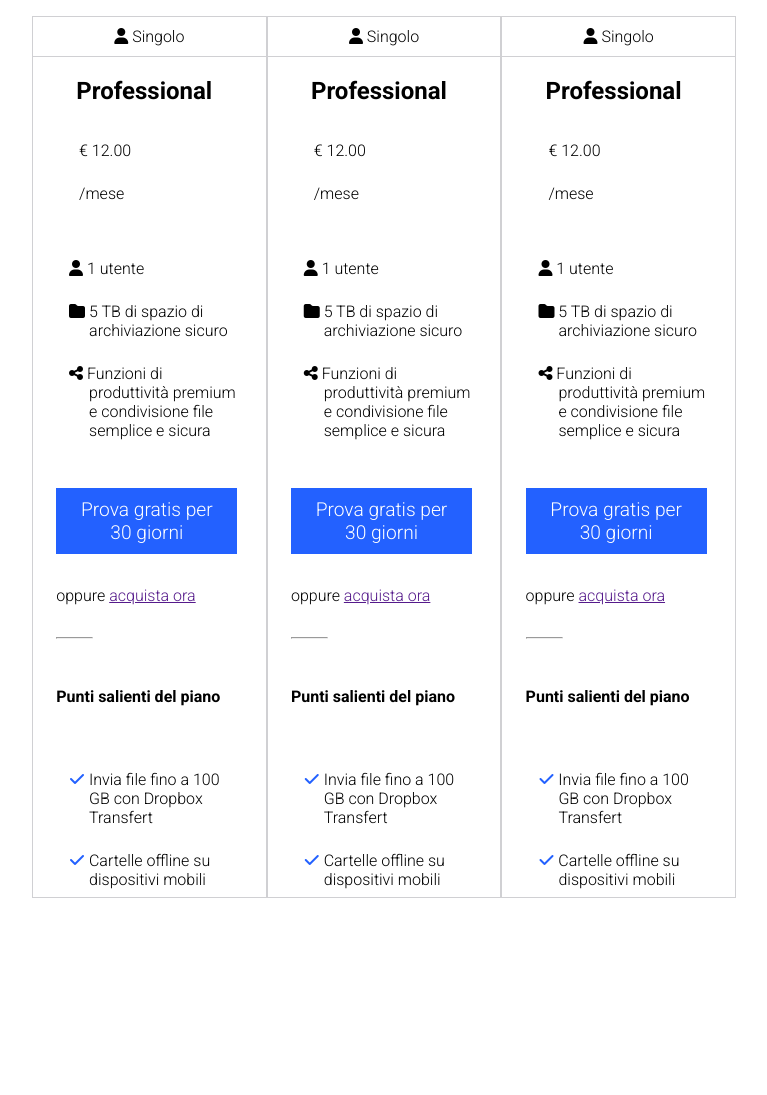
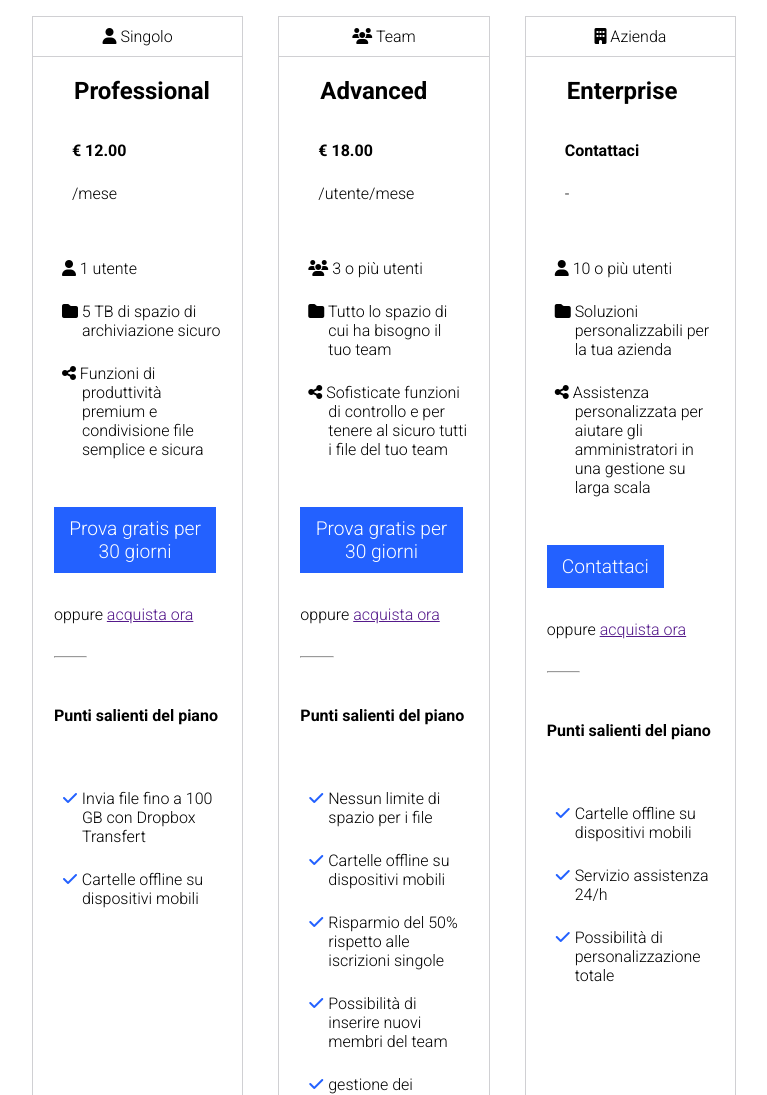
Before and after one commit to Elsti97/htmlcss-dropbox, a plain HTML site: page index.html in a window 1280 px wide. Shown: the part 1120-2215 px from the top of the page, without its empty margins (256-1023 px from the left). Before the commit the page ends 2018 px from the top, so only its background shows below. Drawn offline with Linux system fonts and the light colour scheme.

Commit message:
colonne business finite (no bottone contattaci)

```diff
--- a/assets/css/style.css
+++ b/assets/css/style.css
@@ -140,8 +140,9 @@ input[type='radio']:checked:after {
     justify-content: space-between;
     width: calc((100%/3)) -10px;
 }
-.col-32{
+.col-30{
     border: 1px solid #D0D0D3;
+    flex-basis: 30%;
 }
 
 .target{
@@ -176,7 +177,7 @@ ul{
 li{
     list-style: none;
     text-indent: -10px;
-    padding: 1rem 0 0.5rem 0.8rem;
+    padding: 1rem 0 0.5rem 0.5rem;
 }
 
 .compra{
--- a/index.html
+++ b/index.html
@@ -72,7 +72,7 @@
             <!-- colonne -->
             <div class="colonne">
                 <!-- colonna 1 -->
-                <div class="col-32">
+                <div class="col-30">
                     <div class="flex">
                         <div class="target">
                             <i class="fa-solid fa-user"></i>
@@ -81,7 +81,7 @@
                         <div class="width-80">
                                 <h3 class="bold">Professional</h3>
                             <ul>
-                                <li>€ 12.00</li>
+                                <li class="bold">€ 12.00</li>
                                 <li class="quando">/mese</li>
                                 <li> <i class="fa-solid fa-user"></i> 1  utente</li>
                                 <li><i class="fa-solid fa-folder"></i> 5 TB di spazio di archiviazione sicuro</li>
@@ -100,57 +100,62 @@
                 </div>
 
                     <!-- colonna 2 -->
-                    <div class="col-32">
+                    <div class="col-30">
                         <div class="target">
-                            <i class="fa-solid fa-user"></i>
-                            <span>Singolo</span>
+                            <i class="fa-solid fa-users"></i>
+                            <span>Team</span>
                         </div>
                         <div class="width-80">
-                                <h3 class="bold">Professional</h3>
+                                <h3 class="bold">Advanced</h3>
                             <ul>
-                                <li>€ 12.00</li>
-                                <li class="quando">/mese</li>
-                                <li> <i class="fa-solid fa-user"></i> 1  utente</li>
-                                <li><i class="fa-solid fa-folder"></i> 5 TB di spazio di archiviazione sicuro</li>
-                                <li> <i class="fa-solid fa-share-nodes"></i> Funzioni di produttività premium e condivisione file semplice e sicura</li>
+                                <li class="bold">€ 18.00</li>
+                                <li class="quando">/utente/mese</li>
+                                <li> <i class="fa-solid fa-users"></i> 3 o più utenti</li>
+                                <li><i class="fa-solid fa-folder"></i> Tutto lo spazio di cui ha bisogno il tuo team</li>
+                                <li> <i class="fa-solid fa-share-nodes"></i> Sofisticate funzioni di controllo e per tenere al sicuro tutti i file del tuo team</li>
                             </ul>
                             <button class="botton-blue prova">Prova gratis per 30 giorni</button>
                             <p class="compra">oppure <a href="">acquista ora</a></p>
                             <hr class="width-20">
                             <h4 class="bold">Punti salienti del piano</h4>
                             <ul>
-                                <li><i class="fa-solid fa-check"></i> Invia file fino a 100 GB con Dropbox Transfert</li>
+                                <li><i class="fa-solid fa-check"></i> Nessun limite di spazio per i file</li>
                                 <li><i class="fa-solid fa-check"></i> Cartelle offline su dispositivi mobili</li>
+                                <li><i class="fa-solid fa-check"></i> Risparmio del 50% rispetto alle iscrizioni singole</li>
+                                <li><i class="fa-solid fa-check"></i> Possibilità di inserire nuovi membri del team</li>
+                                <li><i class="fa-solid fa-check"></i> gestione dei permessi in base ai ruoli</li>
                             </ul>
                         </div>
                     </div>
 
                     <!-- colonna 3 -->
-                    <div class="col-32">
+                    <div class="col-30">
                         <div class="target">
-                            <i class="fa-solid fa-user"></i>
-                            <span>Singolo</span>
+                            <i class="fa-solid fa-building"></i>
+                            <span>Azienda</span>
                         </div>
                         <div class="width-80">
-                                <h3 class="bold">Professional</h3>
+                                <h3 class="bold">Enterprise</h3>
                             <ul>
-                                <li>€ 12.00</li>
-                                <li class="quando">/mese</li>
-                                <li> <i class="fa-solid fa-user"></i> 1  utente</li>
-                                <li><i class="fa-solid fa-folder"></i> 5 TB di spazio di archiviazione sicuro</li>
-                                <li> <i class="fa-solid fa-share-nodes"></i> Funzioni di produttività premium e condivisione file semplice e sicura</li>
+                                <li class="bold">Contattaci</li>
+                                <li class="quando">-</li>
+                                <li> <i class="fa-solid fa-user"></i> 10 o più utenti</li>
+                                <li><i class="fa-solid fa-folder"></i> Soluzioni personalizzabili per la tua azienda</li>
+                                <li> <i class="fa-solid fa-share-nodes"></i> Assistenza personalizzata per aiutare gli amministratori in una gestione su larga scala</li>
                             </ul>
-                            <button class="botton-blue prova">Prova gratis per 30 giorni</button>
+                            <button class="botton-blue prova">Contattaci</button>
                             <p class="compra">oppure <a href="">acquista ora</a></p>
                             <hr class="width-20">
                             <h4 class="bold">Punti salienti del piano</h4>
                             <ul>
-                                <li><i class="fa-solid fa-check"></i> Invia file fino a 100 GB con Dropbox Transfert</li>
                                 <li><i class="fa-solid fa-check"></i> Cartelle offline su dispositivi mobili</li>
+                                <li><i class="fa-solid fa-check"></i> Servizio assistenza 24/h</li>
+                                <li><i class="fa-solid fa-check"></i> Possibilità di personalizzazione totale</li>
                             </ul>
                         </div>
                     </div>
             </div>
+
         </section>
     </main>
 
```
